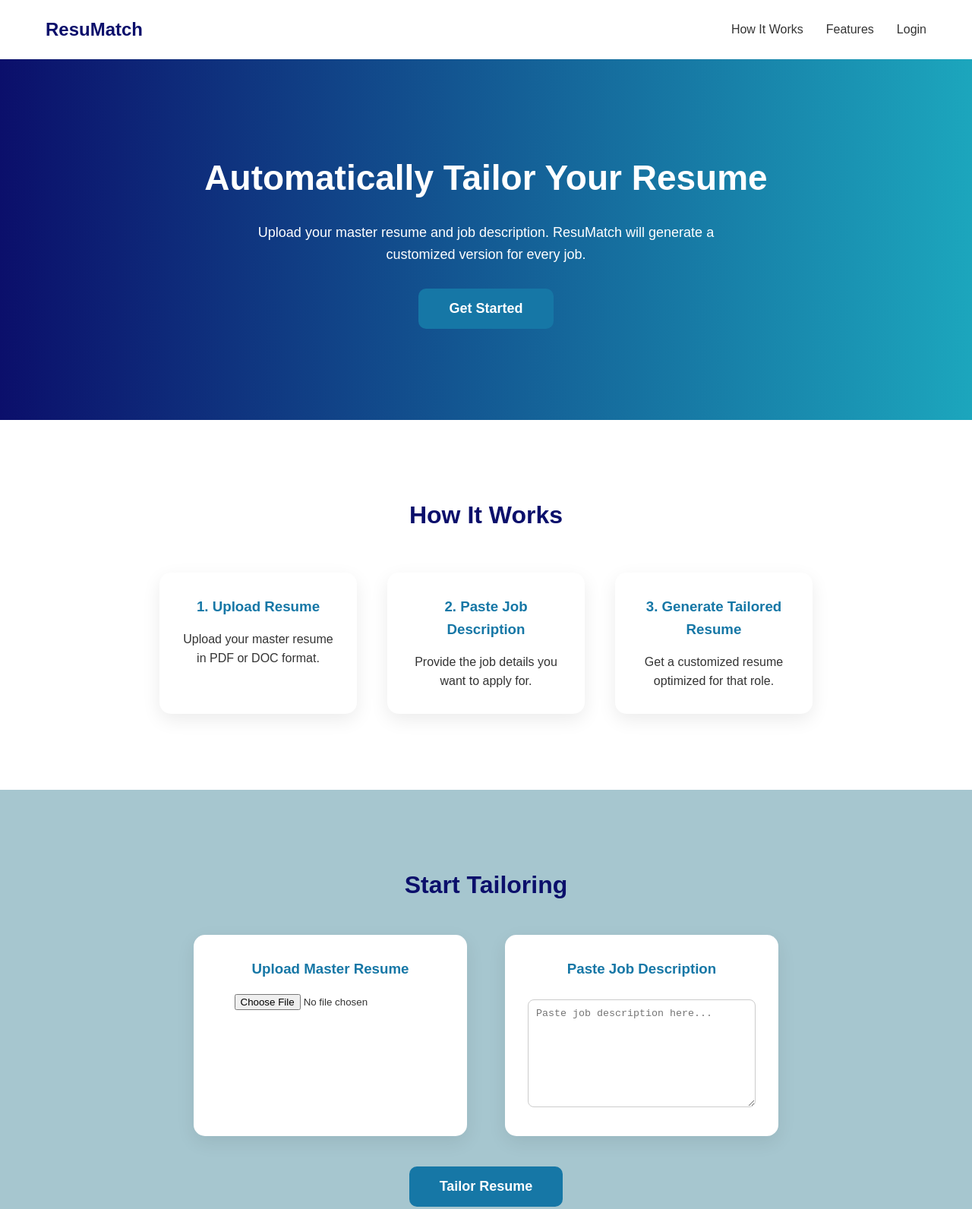
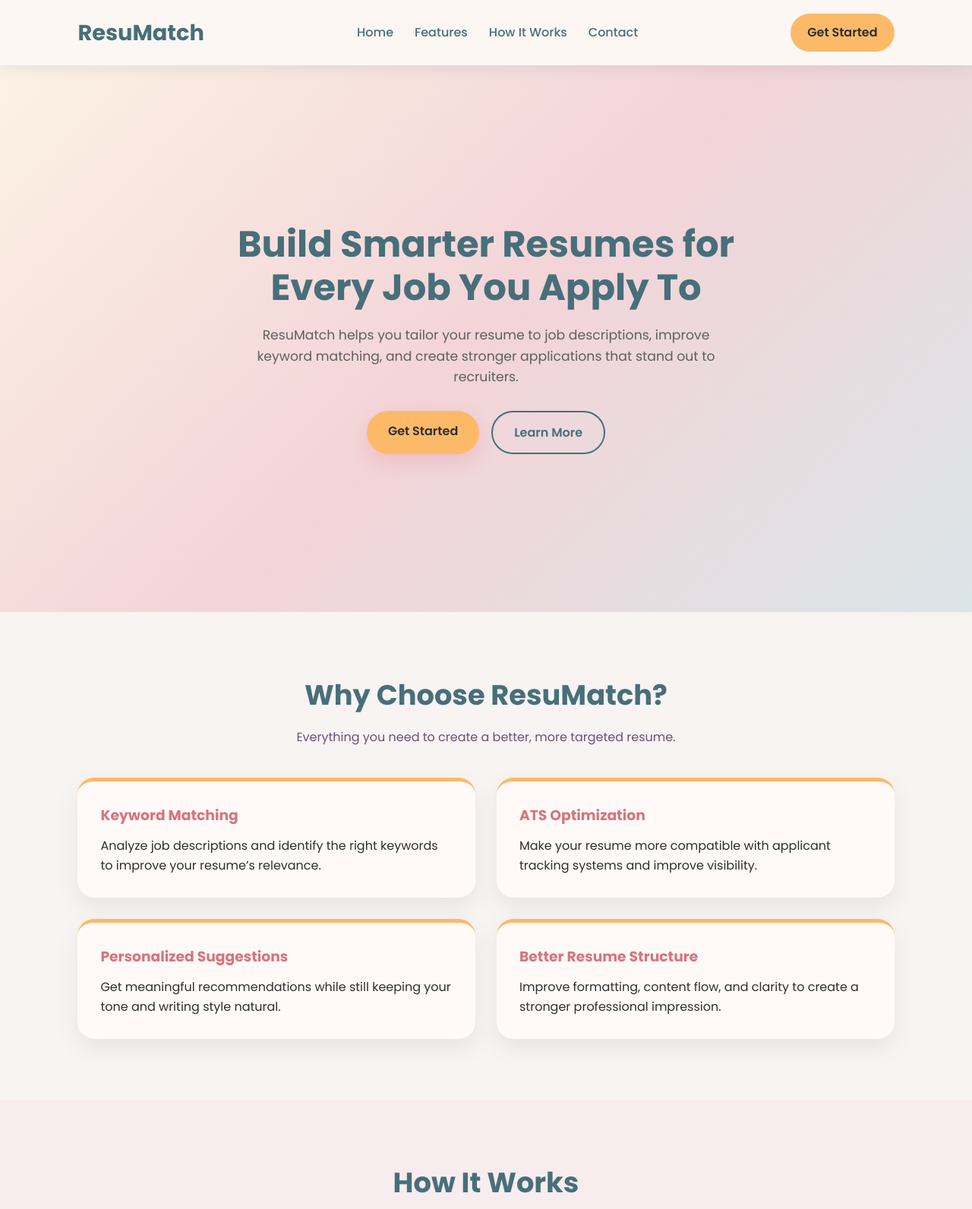
Before and after one commit to gurpreetk2202/RESUMATCH, a plain HTML site: page index.html in a window 1280 px wide. Shown: the top 1592 px of the page at 76% size. Drawn offline with Linux system fonts and the light colour scheme.

Commit message:
updated homage design

```diff
--- a/index.html
+++ b/index.html
@@ -1,92 +1,119 @@
 <!DOCTYPE html>
 <html lang="en">
 <head>
-    <meta charset="UTF-8">
+  <meta charset="UTF-8" />
+  <meta name="viewport" content="width=device-width, initial-scale=1.0" />
   <title>ResuMatch</title>
-    <meta name="viewport" content="width=device-width, initial-scale=1.0">
-    <link rel="stylesheet" href="style.css">
+  <link rel="stylesheet" href="style.css" />
+  <link rel="preconnect" href="https://fonts.googleapis.com">
+  <link rel="preconnect" href="https://fonts.gstatic.com" crossorigin>
+  <link href="https://fonts.googleapis.com/css2?family=Poppins:wght@300;400;500;600;700&display=swap" rel="stylesheet">
 </head>
 <body>
 
-    <!-- NAVBAR -->
-    <nav class="navbar">
+  <header class="navbar">
     <div class="logo">ResuMatch</div>
+    <nav>
       <ul class="nav-links">
-            <li>How It Works</li>
-            <li>Features</li>
-            <li>Login</li>
+        <li><a href="#home">Home</a></li>
+        <li><a href="#features">Features</a></li>
+        <li><a href="#steps">How It Works</a></li>
+        <li><a href="#contact">Contact</a></li>
       </ul>
     </nav>
+    <a href="#" class="nav-btn">Get Started</a>
+  </header>
 
-    <!-- HERO SECTION -->
-    <section class="hero">
-        <div class="hero-content">
-            <h1>Automatically Tailor Your Resume</h1>
-            <p>Upload your master resume and job description.
-               ResuMatch will generate a customized version for every job.</p>
-            <button class="btn-primary">Get Started</button>
-        </div>
-    </section>
-
-    <!-- HOW IT WORKS -->
-    <section class="how">
-        <h2>How It Works</h2>
-        <div class="steps">
-            <div class="card">
-                <h3>1. Upload Resume</h3>
-                <p>Upload your master resume in PDF or DOC format.</p>
-            </div>
-
-            <div class="card">
-                <h3>2. Paste Job Description</h3>
-                <p>Provide the job details you want to apply for.</p>
-            </div>
-
-            <div class="card">
-                <h3>3. Generate Tailored Resume</h3>
-                <p>Get a customized resume optimized for that role.</p>
+  <section class="hero" id="home">
+    <div class="hero-text">
+      <h1>Build Smarter Resumes for Every Job You Apply To</h1>
+      <p>
+        ResuMatch helps you tailor your resume to job descriptions, improve keyword matching,
+        and create stronger applications that stand out to recruiters.
+      </p>
+      <div class="hero-buttons">
+        <a href="#" class="primary-btn">Get Started</a>
+        <a href="#features" class="secondary-btn">Learn More</a>
       </div>
     </div>
   </section>
 
-    <!-- INPUT SECTION -->
-    <section class="input-section">
-        <h2>Start Tailoring</h2>
+  <section class="features" id="features">
+    <h2>Why Choose ResuMatch?</h2>
+    <p class="section-subtitle">
+      Everything you need to create a better, more targeted resume.
+    </p>
 
-        <div class="input-container">
-            <div class="upload-box">
-                <h3>Upload Master Resume</h3>
-                <input type="file">
+    <div class="feature-grid">
+      <div class="feature-card">
+        <h3>Keyword Matching</h3>
+        <p>
+          Analyze job descriptions and identify the right keywords to improve your resume’s relevance.
+        </p>
       </div>
 
-            <div class="jd-box">
-                <h3>Paste Job Description</h3>
-                <textarea rows="8" placeholder="Paste job description here..."></textarea>
-            </div>
+      <div class="feature-card">
+        <h3>ATS Optimization</h3>
+        <p>
+          Make your resume more compatible with applicant tracking systems and improve visibility.
+        </p>
       </div>
 
-        <button class="btn-primary">Tailor Resume</button>
-    </section>
-
-    <!-- BEFORE AFTER SECTION -->
-    <section class="comparison">
-        <h2>Before & After Preview</h2>
-        <div class="compare-wrapper">
-            <div class="compare-box">
-                <h3>Original Resume</h3>
-                <p>Your original resume content will appear here.</p>
+      <div class="feature-card">
+        <h3>Personalized Suggestions</h3>
+        <p>
+          Get meaningful recommendations while still keeping your tone and writing style natural.
+        </p>
       </div>
 
-            <div class="compare-box">
-                <h3>Tailored Resume</h3>
-                <p>The optimized resume will appear here.</p>
+      <div class="feature-card">
+        <h3>Better Resume Structure</h3>
+        <p>
+          Improve formatting, content flow, and clarity to create a stronger professional impression.
+        </p>
       </div>
     </div>
   </section>
 
-    <!-- FOOTER -->
-    <footer>
-        <p>© 2026 ResuMatch. Built with care.</p>
+  <section class="steps" id="steps">
+    <h2>How It Works</h2>
+    <div class="steps-container">
+      <div class="step-card">
+        <div class="step-number">1</div>
+        <h3>Upload Resume</h3>
+        <p>
+          Start by uploading your current resume and selecting your target role.
+        </p>
+      </div>
+
+      <div class="step-card">
+        <div class="step-number">2</div>
+        <h3>Add Job Description</h3>
+        <p>
+          Paste the job description so the system can compare your profile with employer requirements.
+        </p>
+      </div>
+
+      <div class="step-card">
+        <div class="step-number">3</div>
+        <h3>Get Smart Suggestions</h3>
+        <p>
+          Receive tailored recommendations to improve keywords, skills, formatting, and impact.
+        </p>
+      </div>
+    </div>
+  </section>
+
+  <section class="cta">
+    <h2>Make Your Resume Work Harder for You</h2>
+    <p>
+      Stop sending the same resume everywhere. Customize smarter and improve your chances.
+    </p>
+    <a href="#" class="primary-btn">Start Now</a>
+  </section>
+
+  <footer class="footer" id="contact">
+    <p>© 2026 ResuMatch. All Rights Reserved.</p>
   </footer>
 
 </body>
--- a/style.css
+++ b/style.css
@@ -1,234 +1,296 @@
-/* =========================
-   RESET
-========================= */
 * {
   margin: 0;
   padding: 0;
   box-sizing: border-box;
 }
 
+html {
+  scroll-behavior: smooth;
+}
+
 body {
-    font-family: Arial, sans-serif;
-    background-color: #f4f8fb;
-    color: #333;
+  font-family: 'Poppins', sans-serif;
+  background: #f8f4f2;
+  color: #2f2f2f;
   line-height: 1.6;
 }
 
-/* =========================
-   COLOR PALETTE (Ocean Breeze)
-========================= */
-:root {
-    --navy: #0b0f6b;
-    --blue: #1677a6;
-    --teal: #1ca6bd;
-    --aqua: #7dbcc7;
-    --light: #a6c6cf;
-}
-
-/* =========================
-   NAVBAR
-========================= */
+/* Navbar */
 .navbar {
+  width: 100%;
+  padding: 18px 8%;
   display: flex;
   justify-content: space-between;
   align-items: center;
-    padding: 20px 60px;
-    background: white;
-    box-shadow: 0 3px 12px rgba(0, 0, 0, 0.05);
+  background: #fcf7f3;
+  box-shadow: 0 4px 18px rgba(71, 111, 122, 0.12);
+  position: sticky;
+  top: 0;
+  z-index: 1000;
 }
 
 .logo {
-    font-size: 24px;
-    font-weight: bold;
-    color: var(--navy);
+  font-size: 1.8rem;
+  font-weight: 700;
+  color: #476f7a;
 }
 
 .nav-links {
+  display: flex;
   list-style: none;
-    display: flex;
-    gap: 30px;
-    font-weight: 500;
+  gap: 28px;
 }
 
-.nav-links li {
-    cursor: pointer;
-    transition: 0.3s;
+.nav-links a {
+  text-decoration: none;
+  color: #476f7a;
+  font-weight: 500;
+  transition: 0.3s ease;
 }
 
-.nav-links li:hover {
-    color: var(--blue);
+.nav-links a:hover {
+  color: #d8737f;
 }
 
-/* =========================
-   HERO SECTION
-========================= */
-.hero {
-    background: linear-gradient(to right, var(--navy), var(--teal));
-    color: white;
-    text-align: center;
-    padding: 120px 20px;
+.nav-btn {
+  text-decoration: none;
+  background: #fcba69;
+  color: #2f2f2f;
+  padding: 12px 22px;
+  border-radius: 30px;
+  font-weight: 600;
+  transition: 0.3s ease;
 }
 
-.hero h1 {
-    font-size: 46px;
-    margin-bottom: 20px;
+.nav-btn:hover {
+  background: #d8737f;
+  color: white;
+  transform: translateY(-2px);
 }
 
-.hero p {
-    max-width: 650px;
-    margin: 0 auto 30px;
-    font-size: 18px;
+/* Hero */
+.hero {
+  min-height: 90vh;
+  display: flex;
+  justify-content: center;
+  align-items: center;
+  padding: 70px 8%;
+  background: linear-gradient(135deg, #fcf2e4, #f3d4d8, #dbe5e8);
+  text-align: center;
 }
 
-/* =========================
-   BUTTON
-========================= */
-.btn-primary {
-    padding: 16px 40px;
-    border: none;
-    background: var(--blue);
-    color: white;
-    border-radius: 10px;
-    cursor: pointer;
-    font-size: 18px;
-    font-weight: bold;
-    transition: all 0.3s ease;
+.hero-text {
+  max-width: 760px;
 }
 
-.btn-primary:hover {
-    background: var(--teal);
-    transform: scale(1.1);
-    box-shadow: 0 10px 25px rgba(0, 0, 0, 0.2);
+.hero-text h1 {
+  font-size: 3rem;
+  line-height: 1.2;
+  margin-bottom: 20px;
+  color: #476f7a;
 }
 
-/* =========================
-   HOW IT WORKS
-========================= */
-.how {
-    padding: 100px 20px;
-    text-align: center;
-    background: #ffffff;
+.hero-text p {
+  font-size: 1.08rem;
+  color: #5f5f5f;
+  max-width: 620px;
+  margin: 0 auto 30px;
 }
 
-.how h2 {
-    font-size: 32px;
-    margin-bottom: 50px;
-    color: var(--navy);
+.hero-buttons {
+  display: flex;
+  gap: 16px;
+  flex-wrap: wrap;
+  justify-content: center;
 }
 
-.steps {
-    display: flex;
-    justify-content: center;
-    gap: 40px;
-    flex-wrap: wrap;
+.primary-btn,
+.secondary-btn {
+  text-decoration: none;
+  padding: 14px 28px;
+  border-radius: 32px;
+  font-weight: 600;
+  transition: 0.3s ease;
+  display: inline-block;
 }
 
-.card {
-    background: white;
-    padding: 30px;
-    width: 260px;
-    border-radius: 15px;
-    box-shadow: 0 8px 25px rgba(0, 0, 0, 0.08);
-    transition: 0.3s;
+.primary-btn {
+  background: #fcba69;
+  color: #2f2f2f;
+  box-shadow: 0 10px 25px rgba(216, 115, 127, 0.22);
 }
 
-.card:hover {
+.primary-btn:hover {
+  background: #d8737f;
+  color: white;
+  transform: translateY(-3px) scale(1.03);
+}
+
+.secondary-btn {
+  border: 2px solid #476f7a;
+  color: #476f7a;
+  background: transparent;
+}
+
+.secondary-btn:hover {
+  background: #476f7a;
+  color: white;
+  transform: translateY(-3px);
+}
+
+/* Sections */
+.features,
+.steps,
+.cta {
+  padding: 80px 8%;
+  text-align: center;
+}
+
+.features h2,
+.steps h2,
+.cta h2 {
+  font-size: 2.3rem;
+  margin-bottom: 14px;
+  color: #476f7a;
+}
+
+.section-subtitle {
+  color: #6b5079;
+  margin-bottom: 40px;
+  font-size: 1rem;
+}
+
+/* Feature Grid */
+.feature-grid {
+  display: grid;
+  grid-template-columns: repeat(2, 1fr);
+  gap: 28px;
+  margin-top: 30px;
+}
+
+.feature-card {
+  background: #fffaf7;
+  padding: 30px;
+  border-radius: 22px;
+  box-shadow: 0 12px 28px rgba(71, 111, 122, 0.1);
+  transition: 0.3s ease;
+  text-align: left;
+  border-top: 5px solid #fcba69;
+}
+
+.feature-card:hover {
   transform: translateY(-8px);
 }
 
-.card h3 {
-    margin-bottom: 15px;
-    color: var(--blue);
+.feature-card h3 {
+  color: #d8737f;
+  margin-bottom: 12px;
 }
 
-/* =========================
-   INPUT SECTION
-========================= */
-.input-section {
-    padding: 100px 20px;
-    text-align: center;
-    background: var(--light);
+/* Steps */
+.steps {
+  background: #f7ecee;
 }
 
-.input-section h2 {
-    font-size: 32px;
-    margin-bottom: 40px;
-    color: var(--navy);
+.steps-container {
+  display: grid;
+  grid-template-columns: repeat(3, 1fr);
+  gap: 25px;
+  margin-top: 40px;
 }
 
-.input-container {
-    display: flex;
-    justify-content: center;
-    gap: 50px;
-    margin-bottom: 40px;
-    flex-wrap: wrap;
+.step-card {
+  background: #fffaf7;
+  padding: 30px 24px;
+  border-radius: 20px;
+  box-shadow: 0 10px 22px rgba(71, 111, 122, 0.08);
+  transition: 0.3s ease;
 }
 
-.upload-box,
-.jd-box {
-    background: white;
-    padding: 30px;
-    width: 360px;
-    border-radius: 15px;
-    box-shadow: 0 8px 25px rgba(0, 0, 0, 0.08);
+.step-card:hover {
+  transform: translateY(-6px);
 }
 
-.upload-box h3,
-.jd-box h3 {
-    margin-bottom: 15px;
-    color: var(--blue);
+.step-number {
+  width: 52px;
+  height: 52px;
+  margin: 0 auto 16px;
+  background: #ab6c82;
+  color: white;
+  border-radius: 50%;
+  display: flex;
+  align-items: center;
+  justify-content: center;
+  font-weight: 700;
+  font-size: 1.2rem;
 }
 
-textarea {
-    width: 100%;
-    padding: 10px;
-    margin-top: 10px;
-    border-radius: 8px;
-    border: 1px solid #ccc;
+/* CTA */
+.cta {
+  background: linear-gradient(135deg, #476f7a, #6b5079);
+  color: white;
 }
 
-/* =========================
-   COMPARISON SECTION
-========================= */
-.comparison {
-    padding: 100px 20px;
-    text-align: center;
-    background: #ffffff;
+.cta h2 {
+  color: white;
 }
 
-.comparison h2 {
-    font-size: 32px;
-    margin-bottom: 50px;
-    color: var(--navy);
+.cta p {
+  max-width: 700px;
+  margin: 0 auto 28px;
+  opacity: 0.95;
 }
 
-.compare-wrapper {
-    display: flex;
-    justify-content: center;
-    gap: 50px;
-    flex-wrap: wrap;
+.cta .primary-btn {
+  background: #fcba69;
+  color: #2f2f2f;
+  box-shadow: none;
 }
 
-.compare-box {
-    width: 380px;
-    background: white;
-    padding: 30px;
-    border-radius: 15px;
-    box-shadow: 0 8px 25px rgba(0, 0, 0, 0.08);
+.cta .primary-btn:hover {
+  background: #d8737f;
+  color: white;
 }
 
-.compare-box h3 {
-    margin-bottom: 15px;
-    color: var(--blue);
+/* Footer */
+.footer {
+  background: #476f7a;
+  color: #f3f3f3;
+  text-align: center;
+  padding: 20px;
+  font-size: 0.95rem;
 }
 
-/* =========================
-   FOOTER
-========================= */
-footer {
-    text-align: center;
-    padding: 30px;
-    background: var(--navy);
-    color: white;
-    font-size: 14px;
+/* Responsive */
+@media (max-width: 992px) {
+  .feature-grid {
+    grid-template-columns: 1fr;
   }
+
+  .steps-container {
+    grid-template-columns: 1fr;
+  }
+}
+
+@media (max-width: 768px) {
+  .navbar {
+    flex-direction: column;
+    gap: 15px;
+  }
+
+  .nav-links {
+    flex-wrap: wrap;
+    justify-content: center;
+    gap: 16px;
+  }
+
+  .hero-text h1 {
+    font-size: 2.2rem;
+  }
+
+  .features h2,
+  .steps h2,
+  .cta h2 {
+    font-size: 1.8rem;
+  }
+}
```
Lines whose indentation alone changed are shown as unchanged.
